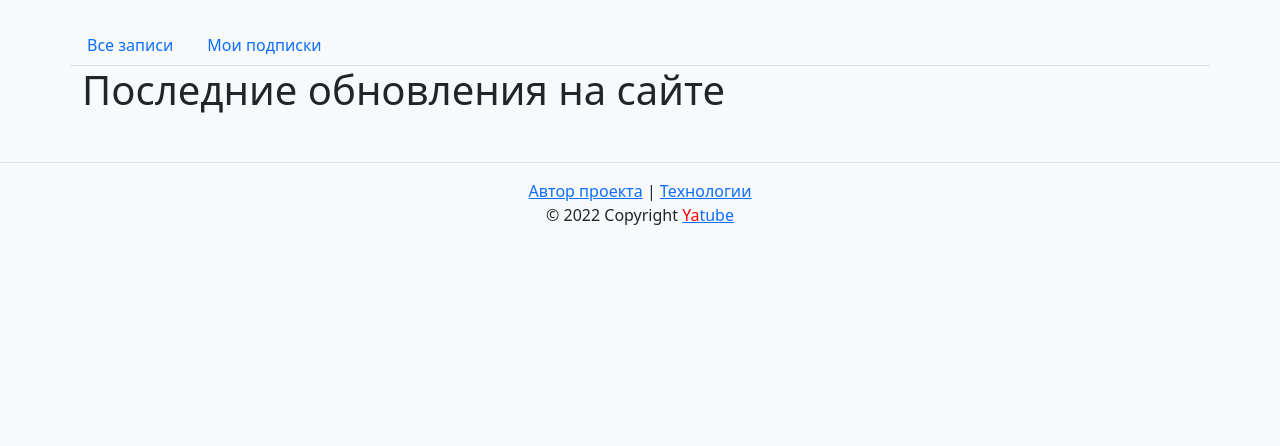
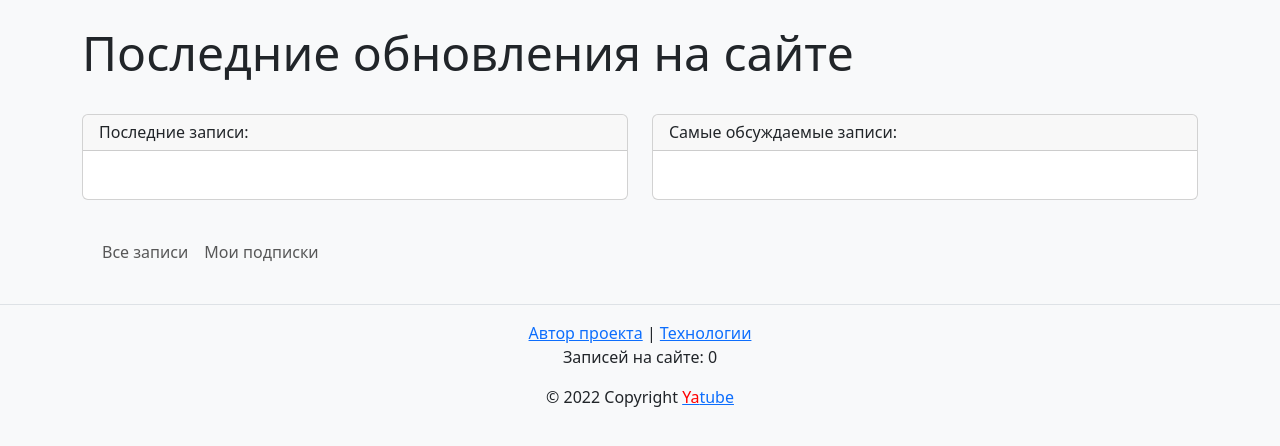
Before and after one commit to mityasun/yatube, a Django app: page / in a window 1280 px wide. Shown: the part 56-502 px from the top of the page. Run offline with Django 3.2, Linux system fonts and the light colour scheme; the visitor is signed in with stand-in values (Sample User, id 1); data that the repository does not hold is empty; some libraries are stand-ins or nearby versions.

Commit message:
Спринт 6. Проект после 2го ревью.

```diff
--- a/yatube/core/templatetags/user_filters.py
+++ b/yatube/core/templatetags/user_filters.py
@@ -1,4 +1,6 @@
 from django import template
+from django.db.models import Count
+from posts.models import Post
 
 register = template.Library()
 
@@ -6,3 +8,20 @@ register = template.Library()
 @register.filter
 def addclass(field, css):
     return field.as_widget(attrs={'class': css})
+
+
+@register.simple_tag
+def total_posts():
+    return Post.objects.count()
+
+
+@register.inclusion_tag('posts/includes/latest_posts.html')
+def show_latest_posts(count=5):
+    latest_posts = Post.objects.order_by('-pub_date')[:count]
+    return {'latest_posts': latest_posts}
+
+
+@register.simple_tag
+def get_most_commented_posts(count=5):
+    return Post.objects.annotate(
+        total_comments=Count('comments')).order_by('-pub_date')[:count]
--- a/yatube/templates/includes/footer.html
+++ b/yatube/templates/includes/footer.html
@@ -1,5 +1,7 @@
+{% load user_filters %}
 <div>
     <a href="{% url 'about:author' %}">Автор проекта</a> |
     <a href="{% url 'about:tech' %}">Технологии</a>
 </div>
+<p>Записей на сайте: {% total_posts %}</p>
 <p>© {{ year }} Copyright <a href="{% url 'posts:index' %}"><span style="color:red">Ya</span>tube</a></p>
--- a/yatube/templates/posts/follow.html
+++ b/yatube/templates/posts/follow.html
@@ -4,8 +4,8 @@
   {% endblock %}
   {% block content %}
     <div class="container py-4">
-      {% include 'posts/includes/switcher.html' %}
-		  <div class="mb-4"><h1>Последние обновления моих подписок</h1></div>
+		  <div class="mb-4"><div class="mb-4"><h1 class="display-5">Последние обновления моих подписок</h1></div>
+			{% include 'posts/includes/switcher.html' %}
       {% for post in page_obj %}
       {% include 'posts/includes/post_card.html' %}
       {% endfor %}
--- a/yatube/templates/posts/group_list.html
+++ b/yatube/templates/posts/group_list.html
@@ -5,7 +5,7 @@
   {% block content %}
     <div class="container py-4">
       <div class="mb-4">
-        <h1>{{ group }}</h1>
+        <div class="mb-4"><h1 class="display-5">{{ group }}</h1>
         <p>{{ group.description|linebreaks }}</p>
       </div>
       {% for post in page_obj %}
--- /dev/null
+++ b/yatube/templates/posts/includes/latest_posts.html
@@ -0,0 +1,11 @@
+{% load user_filters %}
+<div class="card my-2">
+  <h6 class="card-header">Последние записи:</h6>
+    <div class="card-body">
+			<ul>
+				{% for post in latest_posts %}
+					<li><a class="text-muted" href="{% url 'posts:post_detail' post.pk %}">{{ post.text|truncatechars_html:30 }}</a></li>
+				{% endfor %}
+			</ul>
+		</div>
+</div>
--- a/yatube/templates/posts/includes/switcher.html
+++ b/yatube/templates/posts/includes/switcher.html
@@ -1,6 +1,7 @@
 {% if user.is_authenticated %}
-  <div class="row">
-    <ul class="nav nav-tabs">
+	<nav class="navbar navbar-expand bg-light">
+		<div class="container-fluid">
+			<ul class="navbar-nav">
 				<li class="nav-item">
 					<a class="nav-link {% if view_name == 'posts:index' %}active{% endif %}" href="{% url 'posts:index' %}">
 						Все записи
@@ -13,4 +14,5 @@
 				</li>
 			</ul>
 		</div>
+	</nav>
 {% endif %}
--- a/yatube/templates/posts/index.html
+++ b/yatube/templates/posts/index.html
@@ -3,9 +3,29 @@
     Последние обновления на сайте
   {% endblock %}
   {% block content %}
+		{% load user_filters %}
     <div class="container py-4">
+		  <div class="mb-4"><h1 class="display-5">Последние обновления на сайте</h1></div>
+					<div class="row my-3">
+						<aside class="col-md-6">
+							{% show_latest_posts 5 %}
+						</aside>
+						<article class="col-md-6">
+							<div class="card my-2">
+							<h6 class="card-header">Самые обсуждаемые записи:</h6>
+							<div class="card-body">
+							{% get_most_commented_posts as most_commented_posts %}
+							<ul>
+								{% for post in most_commented_posts %}
+									<li><a class="text-muted" href="{% url 'posts:post_detail' post.pk %}">{{ post.text|truncatechars_html:30 }}</a></li>
+								{% endfor %}
+							</ul>
+							</div>
+							</div>
+						</article>
+					</div>
 		      {% include 'posts/includes/switcher.html' %}
-			<div class="mb-4"><h1>Последние обновления на сайте</h1></div>
+				<div>
 				{% load cache %}
 				{% cache 20 sidebar index page_obj.number %}
 				{% for post in page_obj %}
@@ -14,4 +34,5 @@
 				{% include 'posts/includes/paginator.html' %}
 				{% endcache %}
 				</div>
+    </div>
   {% endblock %}
```
Lines whose indentation alone changed are shown as unchanged.
